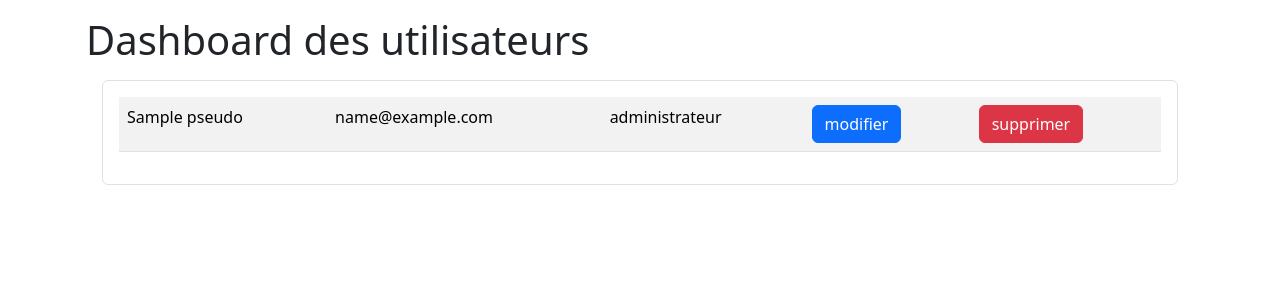
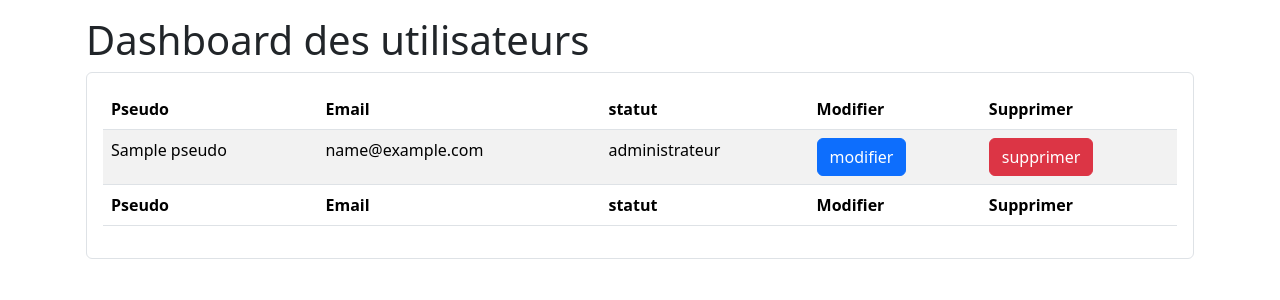
Before and after one commit to Edjek/car_location, a PHP site: template templates/admin/dashboard-user.php in a window 1280 px wide. Shown: the part 72-372 px from the top of the page. Run offline with PHP 8.4, Linux system fonts and the light colour scheme; the template is opened without the code that fills it: most values are stand-ins (such as "Sample title", 1, 10 or a date in 2020); data that the repository does not hold is empty; some libraries are stand-ins or nearby versions.

Commit message:
clean code

```diff
--- a/templates/admin/dashboard-user.php
+++ b/templates/admin/dashboard-user.php
@@ -1,8 +1,28 @@
 <section>
     <h1>Dashboard des utilisateurs</h1>
 
-    <div class="m-3 p-3 border rounded">
+    <div class="p-3 border rounded">
         <table class="table table-striped">
+            <thead>
+                <tr>
+                    <th>Pseudo</th>
+                    <th>Email</th>
+                    <th>statut</th>
+                    <th>Modifier</th>
+                    <th>Supprimer</th>
+                </tr>
+            </thead>
+            <tfoot>
+                <tr>
+                    <th>Pseudo</th>
+                    <th>Email</th>
+                    <th>statut</th>
+                    <th>Modifier</th>
+                    <th>Supprimer</th>
+                </tr>
+            </tfoot>
+            <tbody>
+
                 <?php
                 foreach ($users as $user) {
                 ?>
@@ -16,6 +36,7 @@
                 <?php
                 }
                 ?>
+            </tbody>
         </table>
     </div>
 </section>
--- a/templates/admin/dashboard.php
+++ b/templates/admin/dashboard.php
@@ -1,3 +1,3 @@
 <section>
-    <a href="<?= SITE_NAME; ?>/dashboard/users">Gérer les utilisateurs</a>
+    <a href="<?= SITE_NAME; ?>/dashboard/users" class="btn btn-warning">Gérer les utilisateurs</a>
 </section>
--- a/templates/front/connexion.php
+++ b/templates/front/connexion.php
@@ -1,7 +1,7 @@
 <section>
     <h1>Connexion</h1>
 
-    <div class="w-50 m-auto">
+    <div>
         <form action="<?= SITE_NAME; ?>/connection/soumettre" method="post">
             <div class="mb-3">
                 <label class="form-label" for="email">Email</label>
```
Lines whose indentation alone changed are shown as unchanged.
